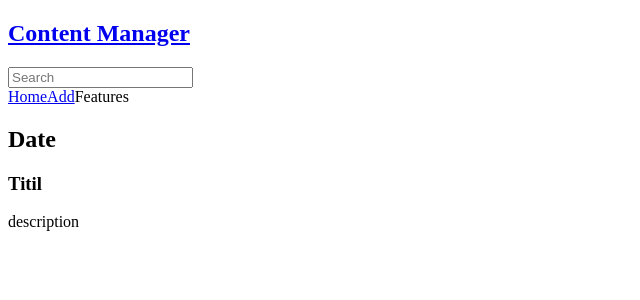
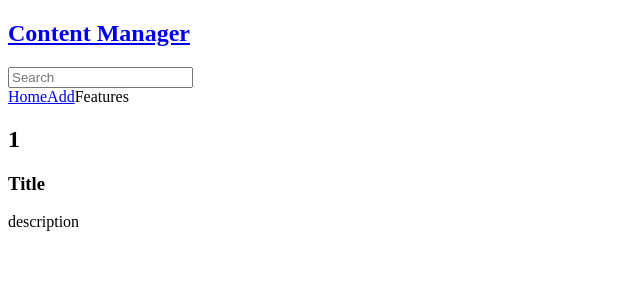
Before and after one commit to Priya-raja/content-manager-app, a Next.js app: page /resources/1 in a window 1280 px wide. Shown: the top 300 px of the page, without its empty margins (0-640 px from the left). Built offline with nearby package versions, Linux system fonts and the light colour scheme.

Commit message:
Added serverside props to generate id wise page

```diff
--- a/pages/resources/[id].js
+++ b/pages/resources/[id].js
@@ -1,7 +1,7 @@
 import React from 'react'
 import Layout from 'components/Layout'
 
-const ResourceDetail = () => {
+const ResourceDetail = ({resourceId}) => {
     return (
         <Layout>
             <section className="hero ">
@@ -11,16 +11,13 @@ const ResourceDetail = () => {
                 <div className="columns">
                     <div className="column is-8 is-offset-2">
                     <div className="content is-medium">
-                        <h2 className="subtitle is-4">Date</h2>
-                        <h1 className="title">Titil</h1>
+                        <h2 className="subtitle is-4">{resourceId} </h2>
+                        <h1 className="title">Title</h1>
                         <p>description</p>
                     </div>
                     </div>
                 </div>
             </section>
-
-
-
 
             </div>
             </div>
@@ -29,5 +26,13 @@ const ResourceDetail = () => {
 
     )
 }
+export function getServerSideProps({params}) {
+    // console.log(query);
+    return {
+        props: {
+            resourceId: params.id
+        }
+    }
+}
 
 export default ResourceDetail
```
